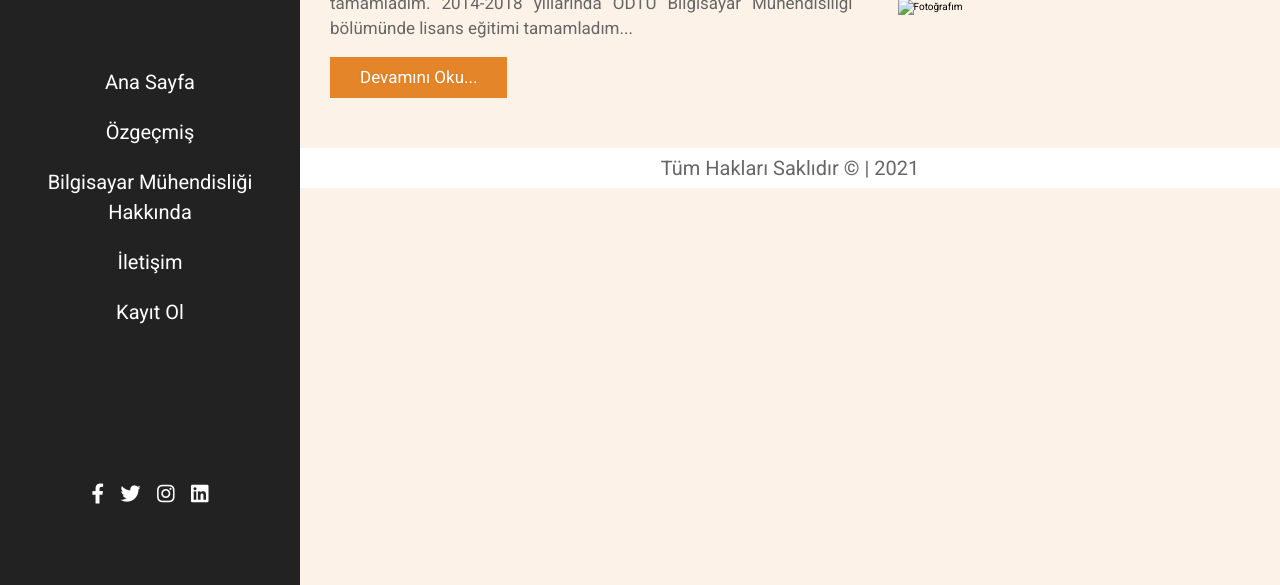
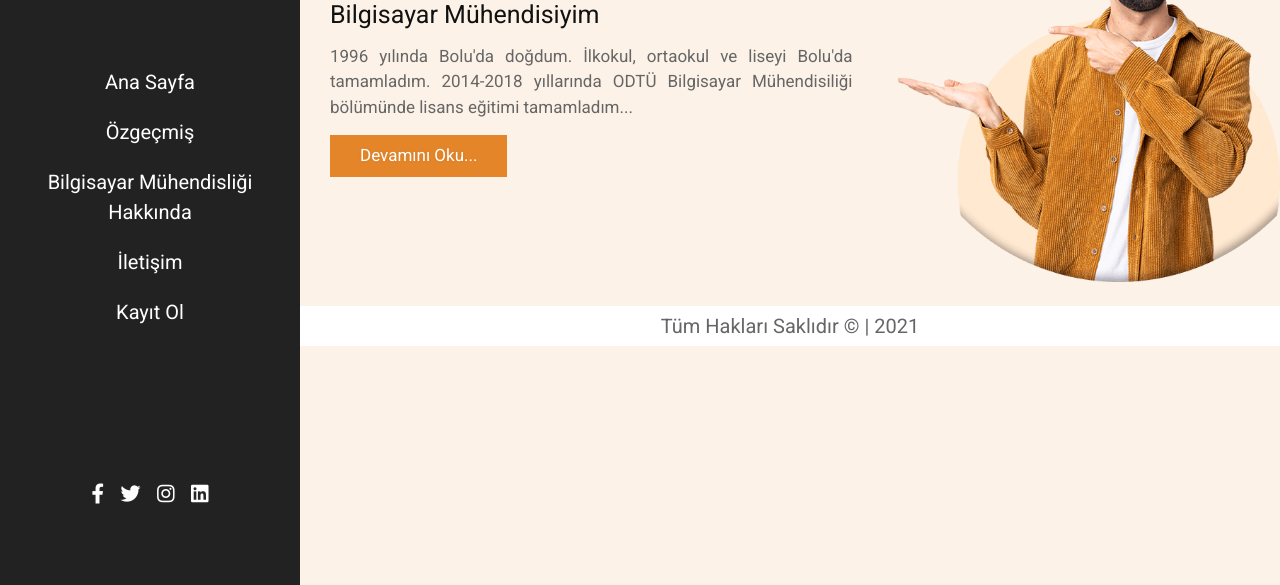
Before and after one commit to oguzkeskin16/odev, a plain HTML site: page index.html in a window 1280 px wide. Shown: the part 215-800 px from the top of the page. Drawn offline with Linux system fonts and the light colour scheme.

Commit message:
Update index.html

```diff
--- a/index.html
+++ b/index.html
@@ -44,7 +44,7 @@
         </div>
 
         <div class="image">
-            <img src="img/resim1.png" alt="Fotoğrafım">
+            <img src="resim1.png" alt="Fotoğrafım">
         </div>
     </section>
     <footer class="footer"> Tüm hakları saklıdır &copy; | 2021 </footer>
```
